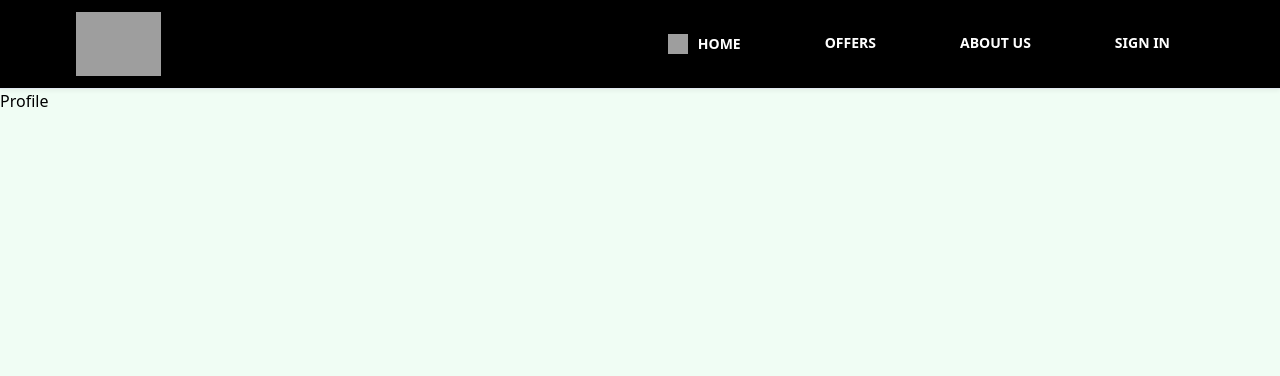
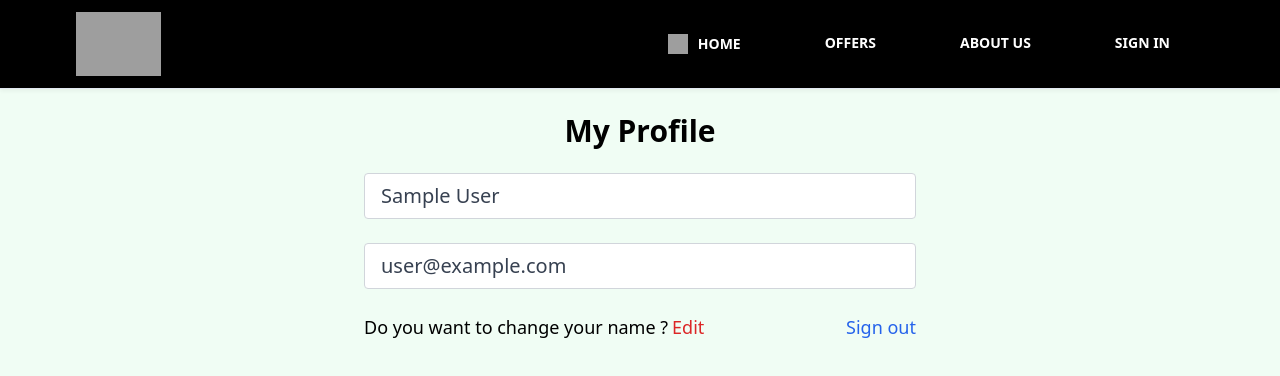
Before and after one commit to ChafiAya/realestate-react, a React (Create React App) app: page /profile in a window 1280 px wide. Shown: the top 376 px of the page. Built offline with nearby package versions, Linux system fonts and the light colour scheme; no server answers; sample sign-in values are in the browser's storage; grey boxes are pictures that could not be loaded.

Commit message:
create private route and costom hook for protection the profile page and add logout functionality

```diff
--- a/src/App.js
+++ b/src/App.js
@@ -9,14 +9,17 @@
 import Aboutus from "./pages/Aboutus"
 import 'react-toastify/dist/ReactToastify.css';
 import {ToastContainer} from "react-toastify";
+import PrivateRoute from "./components/PrivateRoute";
 function App() {
   return (
     <>
-      <Router>
-      <Header/>
-        <Routes>
+    <Router>
+      <Header />
+      <Routes>
         <Route path="/" element={<Home />} />
-        <Route path="/profile" element={<Profile />} />
+        <Route path="/profile" element={<PrivateRoute />}>
+          <Route path="/profile" element={<Profile />} />
+          </Route>
         <Route path="/sign-in" element={<SignIn />} />
         <Route path="/sign-up" element={<SignUp/>} />
         <Route path="/forgot-password" element={<ForgotPassword/>} />
--- /dev/null
+++ b/src/components/PrivateRoute.jsx
@@ -0,0 +1,10 @@
+import { Outlet, Navigate } from "react-router-dom";
+import { useAuthStatus } from "../hooks/useAuthStatus";
+import Spinner from "./Spinner";
+export default function PrivateRoute() {
+  const { loggedIn, checkingStatus } = useAuthStatus();
+  if (checkingStatus) {
+    return <Spinner />;
+  }
+  return loggedIn ? <Outlet /> : <Navigate to="/sign-in" />;
+}
--- /dev/null
+++ b/src/components/Spinner.jsx
@@ -0,0 +1,10 @@
+import spinner from "../assets/svg/spinner.svg";
+export default function Spinner() {
+  return (
+    <div className="bg-black bg-opacity-50 flex items-center justify-center fixed left-0 right-0 bottom-0 top-0 z-50">
+      <div>
+        <img src={spinner} alt="Loading..." className="h-24" />
+      </div>
+    </div>
+  );
+}
--- /dev/null
+++ b/src/hooks/useAuthStatus.jsx
@@ -0,0 +1,19 @@
+import { useEffect, useState } from "react";
+import { getAuth, onAuthStateChanged } from "firebase/auth";
+
+export function useAuthStatus() {
+  const [loggedIn, setLoggedIn] = useState(false);
+  const [checkingStatus, setCheckingStatus] = useState(true);
+
+  useEffect(() => {
+    const auth = getAuth();
+    console.log(auth);
+    onAuthStateChanged(auth, (user) => {
+      if (user) {
+        setLoggedIn(true);
+      }
+      setCheckingStatus(false);
+    });
+  }, []);
+  return { loggedIn, checkingStatus };
+}
--- a/src/pages/Profile.jsx
+++ b/src/pages/Profile.jsx
@@ -1,9 +1,54 @@
-import React from 'react'
 
+import { getAuth } from "firebase/auth"
+import {useState} from "react"
+import { useNavigate } from "react-router-dom"
 export default function Profile() {
+  const auth = getAuth()
+  const navigate = useNavigate();
+  const[formData,setFormData]=useState({
+    name: auth.currentUser.displayName,
+    email:auth.currentUser.email,
+  })
+  const{name,email}=formData
+  function onLogout() {
+    auth.signOut();
+    navigate("/");
+  }
   return (
-    <div>
-      Profile
-    </div>
+    <>
+    <section className="max-w-6xl mx-auto flex justify-center items-center flex-col">
+        <h1 className="text-3xl text-center mt-6 font-bold">My Profile</h1>
+        <div className="w-full md:w-[50%] mt-6 px-3">
+          <form>
+            {/* Name Input */}
+
+            <input
+              type="text"
+              id="name"
+              value={name}
+              disabled className="mb-6 w-full px-4 py-2 text-xl text-gray-700 bg-white border border-gray-300 rounded transition ease-in-out "
+            />
+            {/* Email Input */}
+            <input
+              type="email"
+              id="email"
+              value={email}
+              disabled className="mb-6 w-full px-4 py-2 text-xl text-gray-700 bg-white border border-gray-300 rounded transition ease-in-out "
+            />
+
+            <div className="flex justify-between whitespace-nowrap text-sm sm:text-lg mb-6">
+            <p className="flex items-center ">
+                Do you want to change your name ?
+                <span className="text-red-600 hover:text-red-700 transition ease in out duration-200 ml-1 cursor-pointer">Edit</span>
+              </p>
+              <p onClick={onLogout}  className="text-blue-600 hover:text-blue-800 transition duration-200 ease-in-out cursor-pointer"
+              >Sign out</p>
+            </div>
+          </form>
+        </div>
+
+    </section>
+
+    </>
   )
 }
```
Also changed, not shown: src/assets/svg/spinner.svg (added), 1 other file (tests, documents, lock files or other folders).
